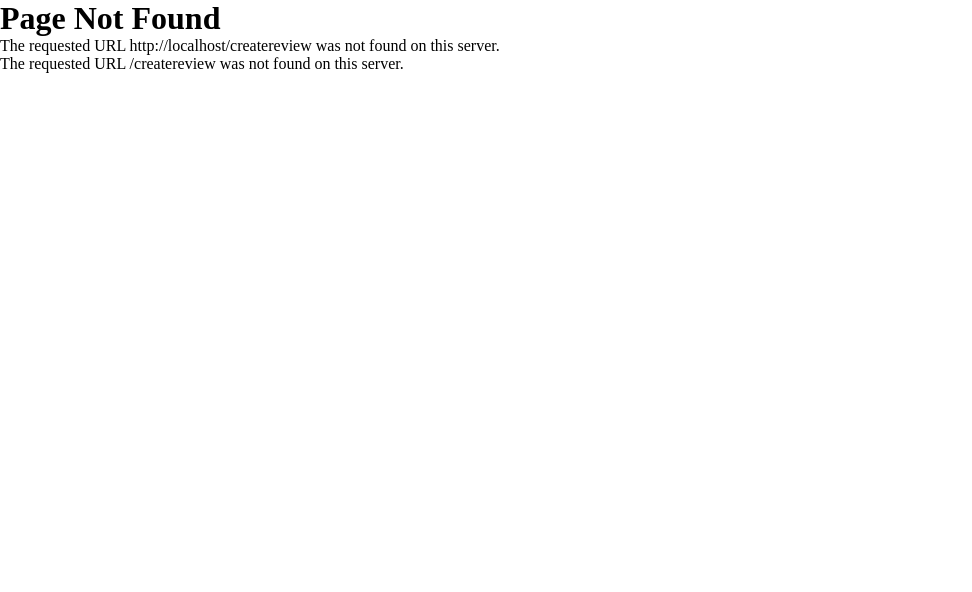
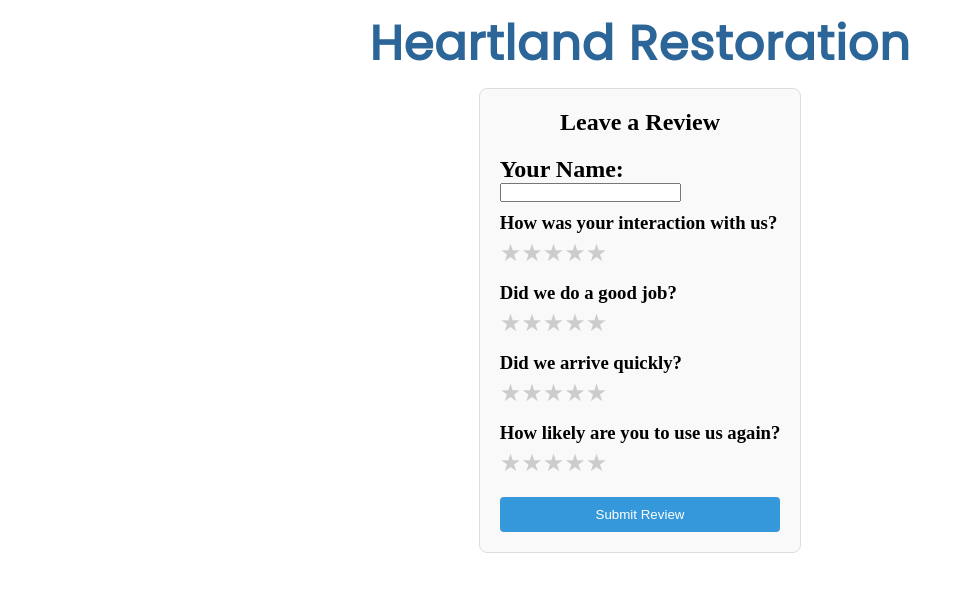
Before and after one commit to Jordan-Barnes-Portfolio/HFRWebsite, a React (Create React App) app: page /createreview in a window 1280 px wide. Before the commit this address had no page. Shown: the top 592 px of the page, without its empty margins (0-972 px from the left). Built offline with nearby package versions, Linux system fonts and the light colour scheme.

Commit message:
Added Kaleb to technicians and added simple review

```diff
--- a/src/App.js
+++ b/src/App.js
@@ -5,6 +5,7 @@ import Home from "./Pages/Home";
 import Legal from "./Pages/Legal";
 import NotFound from "./Pages/NotFound";
 import Appointment from "./Pages/Appointment";
+import AddReview from "./Pages/AddReview";
 import { inject } from "@vercel/analytics";
 
 function App() {
@@ -19,6 +20,7 @@ function App() {
           <Route path="/legal" element={<Legal />} />
           <Route path="/appointment" element={<Appointment />} />
           <Route path="*" element={<NotFound />} />
+          <Route path="/createreview" element={<AddReview />} />
         </Routes>
       </Router>
     </div>
--- /dev/null
+++ b/src/Components/AddReviewForm.js
@@ -0,0 +1,114 @@
+import React, { useState } from 'react';
+import '../Styles/AddReviewForm.css';
+import { Link } from "react-router-dom";
+import { faBottleDroplet } from '@fortawesome/free-solid-svg-icons';
+
+const AddReviewForm = () => {
+  const [ratings, setRatings] = useState({
+    aspect1: 0,
+    aspect2: 0,
+    aspect3: 0,
+    aspect4: 0,
+    name: "",
+  });
+
+  const handleStarClick = (aspect, rating) => {
+    setRatings({ ...ratings, [aspect]: rating });
+  };
+
+  const handleSubmit = () => {
+    const reviewData = JSON.stringify(ratings);
+    console.log(reviewData);
+    alert('Review submitted successfully');
+  };
+
+  const handleNameChange = (e) => {
+    setRatings({ ...ratings, name: e.target.value });
+  };
+
+  return (
+    <div className='main-content'>
+        <h1 className="legal-siteTitle">
+            <Link to="/">
+            Heartland Restoration<span className="legal-siteSign"></span>
+            </Link>
+        </h1>
+        <div className="review-container">
+        <h2 className="review-heading">Leave a Review</h2>
+        <div className="reviewer-name" style={{marginBottom: "10px"}}>
+            <label htmlFor="name"><h2>Your Name: </h2></label>
+            <input
+              type="text"
+              id="name"
+              name="name"
+              value={ratings.name}
+              onChange={handleNameChange}
+            />
+        </div>
+        <div className="aspect-container">
+            <h3 className="aspect-heading">How was your interaction with us?</h3>
+            <div className="star-container">
+            {[1, 2, 3, 4, 5].map(star => (
+                <span
+                key={star}
+                onClick={() => handleStarClick('aspect1', star)}
+                className={`star ${ratings.aspect1 >= star ? 'active' : ''}`}
+                >
+                ★
+                </span>
+            ))}
+            </div>
+            {ratings.aspect1 !== 0 && <span className="rating">Rating: {ratings.aspect1}</span>}
+        </div>
+        <div className="aspect-container">
+            <h3 className="aspect-heading">Did we do a good job?</h3>
+            <div className="star-container">
+            {[1, 2, 3, 4, 5].map(star => (
+                <span
+                key={star}
+                onClick={() => handleStarClick('aspect2', star)}
+                className={`star ${ratings.aspect2 >= star ? 'active' : ''}`}
+                >
+                ★
+                </span>
+            ))}
+            </div>
+            {ratings.aspect2 !== 0 && <span className="rating">Rating: {ratings.aspect2}</span>}
+        </div>
+        <div className="aspect-container">
+            <h3 className="aspect-heading">Did we arrive quickly?</h3>
+            <div className="star-container">
+            {[1, 2, 3, 4, 5].map(star => (
+                <span
+                key={star}
+                onClick={() => handleStarClick('aspect3', star)}
+                className={`star ${ratings.aspect3 >= star ? 'active' : ''}`}
+                >
+                ★
+                </span>
+            ))}
+            </div>
+            {ratings.aspect3 !== 0 && <span className="rating">Rating: {ratings.aspect3}</span>}
+        </div>
+        <div className="aspect-container">
+            <h3 className="aspect-heading">How likely are you to use us again?</h3>
+            <div className="star-container">
+            {[1, 2, 3, 4, 5].map(star => (
+                <span
+                key={star}
+                onClick={() => handleStarClick('aspect4', star)}
+                className={`star ${ratings.aspect4 >= star ? 'active' : ''}`}
+                >
+                ★
+                </span>
+            ))}
+            </div>
+            {ratings.aspect4 !== 0 && <span className="rating">Rating: {ratings.aspect4}</span>}
+        </div>
+        <button onClick={handleSubmit} className="submit-button">Submit Review</button>
+        </div>
+    </div>
+  );
+};
+
+export default AddReviewForm;
--- a/src/Components/Navbar.js
+++ b/src/Components/Navbar.js
@@ -70,6 +70,11 @@ function Navbar() {
             Appointment
           </a>
         </li>
+        <li>
+          <a href="/createreview" className="navbar-links">
+            Leave a Review
+          </a>
+        </li>
       </ul>
 
       <button
--- a/src/Components/Technicians.js
+++ b/src/Components/Technicians.js
@@ -3,6 +3,7 @@ import TechCard from "./TechCard";
 import "../Styles/Technicians.css";
 import tech1 from "../Assets/tech1.png";
 import tech2 from "../Assets/tech2.png";
+import tech3 from "../Assets/tech3.png";
 
 function Technicians() {
   return (
@@ -34,6 +35,13 @@ function Technicians() {
           stars="4.8"
           reviews="32"
         />
+        <TechCard
+          img={tech3}
+          name="Kaleb Barnes"
+          title="Technician"
+          stars="4.8"
+          reviews="27"
+        />
       </div>
     </div>
   );
--- /dev/null
+++ b/src/Pages/AddReview.js
@@ -0,0 +1,13 @@
+import React from "react";
+import AddReviewForm from "../Components/AddReviewForm";
+
+function AddReview() {
+    return (
+    <div className="home-section">
+      <AddReviewForm />
+    </div>
+    );
+
+}
+
+export default AddReview;
--- /dev/null
+++ b/src/Styles/AddReviewForm.css
@@ -0,0 +1,65 @@
+.main-content {
+  align-items: center;
+  display: flex;
+  flex-direction: column;
+}
+
+.review-container {
+    max-width: 500px;
+    margin: 0 auto;
+    padding: 20px;
+    border: 1px solid #ddd;
+    border-radius: 8px;
+    background-color: #f9f9f9;
+  }
+
+  .review-heading {
+    text-align: center;
+    margin-bottom: 20px;
+  }
+
+  .aspect-container {
+    margin-bottom: 15px;
+  }
+
+  .aspect-heading {
+    margin-bottom: 5px;
+  }
+
+  .star-container {
+    display: flex;
+  }
+
+  .star {
+    font-size: 24px;
+    color: #ccc;
+    cursor: pointer;
+    transition: color 0.3s;
+  }
+
+  .star:hover,
+  .star.active {
+    color: #f1c40f;
+  }
+
+  .rating {
+    margin-left: 10px;
+    font-weight: bold;
+  }
+
+  .submit-button {
+    display: block;
+    width: 100%;
+    padding: 10px;
+    margin-top: 20px;
+    background-color: #3498db;
+    color: #fff;
+    border: none;
+    border-radius: 4px;
+    cursor: pointer;
+    transition: background-color 0.3s;
+  }
+
+  .submit-button:hover {
+    background-color: #2980b9;
+  }
```
Also changed, not shown: 1 other file (tests, documents, lock files or other folders).
